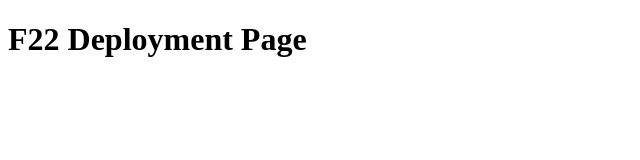
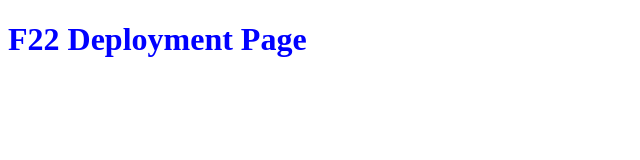
Before and after one commit to jedidiahhwang/f22-deployment-demo-actual, a website: page client/index.html in a window 1280 px wide. Shown: the whole page, without its empty margins (0-640 px from the left). Drawn offline with Linux system fonts and the light colour scheme.

Commit message:
added css

```diff
--- /dev/null
+++ b/client/index.css
@@ -0,0 +1,3 @@
+h1 {
+    color: blue;
+}
--- a/client/index.html
+++ b/client/index.html
@@ -4,6 +4,7 @@
     <meta charset="UTF-8">
     <meta http-equiv="X-UA-Compatible" content="IE=edge">
     <meta name="viewport" content="width=device-width, initial-scale=1.0">
+    <link rel="stylesheet" href="index.css">
     <title>F22 Deployment Page</title>
 </head>
 <body>
```
